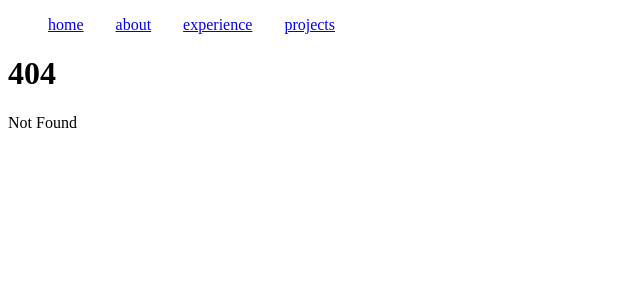
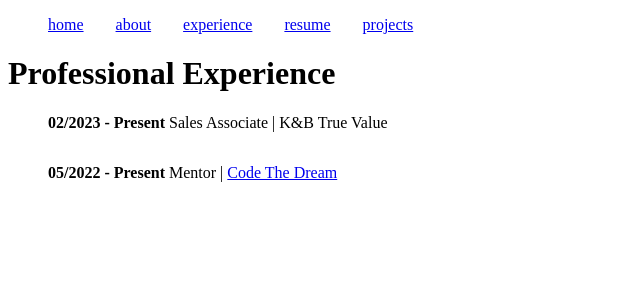
Before and after one commit to Jkuffler/sveltekit-profile, a SvelteKit app: page /experience in a window 1280 px wide. Before the commit this address had no page. Shown: the top 300 px of the page, without its empty margins (0-640 px from the left). Built offline with nearby package versions, Linux system fonts and the light colour scheme.

Commit message:
adding proff. experience and its game time with the family

```diff
--- a/src/app.html
+++ b/src/app.html
@@ -1,5 +1,5 @@
 <!DOCTYPE html>
-<html lang="en">
+<lang="en">
 	<head>
 		<meta charset="utf-8" />
 		<meta name="viewport" content="width=device-width, initial-scale=1.0" />
--- a/src/routes/+layout.svelte
+++ b/src/routes/+layout.svelte
@@ -7,7 +7,7 @@
         <li><a href='/'>home</a></li>
         <li><a href='/about'>about</a></li>
         <li><a href='/experience'>experience</a></li>
-        <!-- <li><a href='/resume.pdf'>resume</a></li> -->
+        <li><a href='https://docs.google.com/document/d/1RvBvzJs4o3lVxu07kFWXLkd1WR5ryvmFKj_LSQCdoSM/edit?usp=sharing' target="_blank">resume</a></li>
         <li><a href='/about'>projects</a></li>
     </ul>
 </nav>
--- a/src/routes/+page.svelte
+++ b/src/routes/+page.svelte
@@ -1 +1,3 @@
+<script></script>
 <h1> Jason Kuffler</h1>
+<style></style>
--- /dev/null
+++ b/src/routes/experience/+page.svelte
@@ -0,0 +1,18 @@
+<script></script>
+
+<h1>Professional Experience</h1>
+<ul>
+    <li><strong>02/2023 - Present</strong> Sales Associate | K&B True Value</li>
+    <li><strong>05/2022 - Present</strong> Mentor | <a href="https://www.codethedream.org" target="_blank">Code The Dream</a></li>
+    <li></li>
+    <li></li>
+</ul>
+
+
+<style>
+   ul {
+    display: grid;
+    list-style-type: none;
+    gap: 2em;
+    }
+</style>
```
Also changed, not shown: 1 other file (tests, documents, lock files or other folders).
